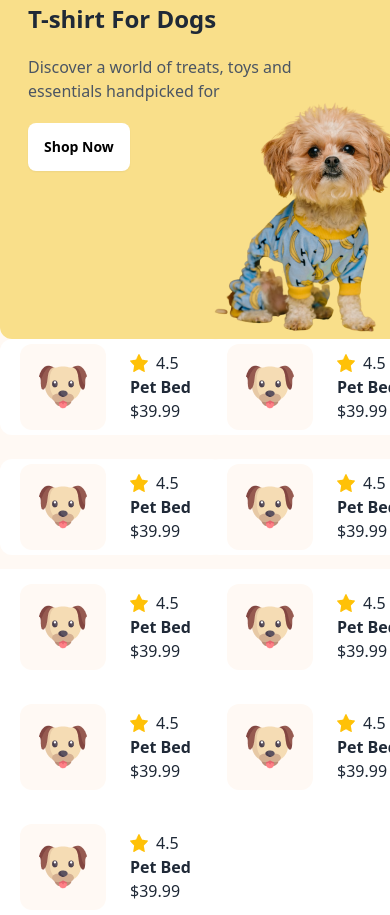
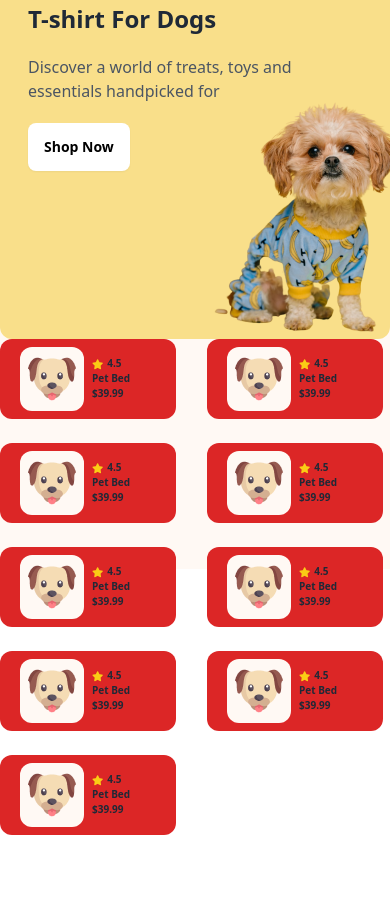
Before and after one commit to shuvoredsky/B11-A3-Browse-Pets, a plain HTML site: page index.html in a window 390 px wide. Shown: the part 1552-2467 px from the top of the page. After the commit the page ends 2387 px from the top, so only its background shows below. Drawn offline with nearby package versions, Linux system fonts and the light colour scheme.

Commit message:
check responsive

```diff
--- a/index.html
+++ b/index.html
@@ -111,12 +111,12 @@
      </section>
 
      <!-- Pet product section -->
-     <section class="bg-[#FFF9F4] h-[770px] w-full" >
+     <section class="bg-[#FFF9F4] h-[770px] w-full lg:px-0" >
       <div class="lg:w-[1320px] mx-auto">
         <h1 class="font-bold pt-16 lg:text-3xl text-2xl lg:pt-28">Trending Pet Products</h1>
       </div>
       <div class="lg:flex lg:w-[1320px] mx-auto gap-6 pt-11">
-        <div class="bg-[#F9DF8A] rounded-xl h-[400px] w-[420px] relative">
+        <div class="bg-[#F9DF8A] rounded-xl h-[400px] lg:w-[420px] w-full relative mx-auto">
           <div class="px-7 pt-16">
             <h1 class="text-2xl font-bold pb-5">T-shirt For Dogs</h1>
             <p class="text-gray-600 pb-5">Discover a world of treats, toys and <br> essentials
@@ -127,85 +127,85 @@
 
         </div>
         <div class="grid lg:grid-cols-3 grid-cols-2 gap-6">
-          <div class="bg-white rounded-xl flex lg:w-[275px] w-56 h-24 lg:h-[118px] gap-6 items-center pl-5">
-            <div class="w-[86px] h-[86px] flex justify-center items-center bg-[#FFF9F4] rounded-xl"><img  src="images/dog-cartoon.png" class=""w-full h-full"" alt="">
+          <div class="bg-red-600 rounded-xl flex lg:w-[275px] w-44 h-20 lg:h-[118px] gap-2 items-center pl-5">
+            <div class="lg:w-[86px] lg:h-[86px] h-16 w-16 flex justify-center items-center bg-[#FFF9F4] rounded-xl"><img  src="images/dog-cartoon.png" alt="">
             </div>
-            <div class="pr-6">
-              <p class="flex items-center"><img class="mr-2" src="images/star.png" alt="">  4.5</p>
-              <h2 class="font-bold">Pet Bed</h2>
-              <h1>$39.99</h1>
+            <div class="pr-5">
+              <p class="flex items-center font-semibold text-[10px] lg:text-xl"><i class="fa-solid fa-star text-yellow-400 mr-1"></i>  4.5</p>
+              <h2 class="text-[10px] lg:text-xl font-bold">Pet Bed</h2>
+              <h1 class="text-[10px] lg:text-xl font-semibold">$39.99</h1>
             </div>
           </div>
-          <div class="bg-white rounded-xl flex lg:w-[275px] w-56 h-24 lg:h-[118px] gap-6 items-center pl-5">
-            <div class="w-[86px] h-[86px] flex justify-center items-center bg-[#FFF9F4] rounded-xl"><img  src="images/dog-cartoon.png" class=""w-full h-full"" alt="">
+          <div class="bg-red-600 rounded-xl flex lg:w-[275px] w-44 h-20 lg:h-[118px] gap-2 items-center pl-5">
+            <div class="lg:w-[86px] lg:h-[86px] h-16 w-16 flex justify-center items-center bg-[#FFF9F4] rounded-xl"><img  src="images/dog-cartoon.png" alt="">
             </div>
-            <div class="pr-6">
-              <p class="flex items-center"><img class="mr-2" src="images/star.png" alt="">  4.5</p>
-              <h2 class="font-bold">Pet Bed</h2>
-              <h1>$39.99</h1>
+            <div class="pr-5">
+              <p class="flex items-center font-semibold text-[10px] lg:text-xl"><i class="fa-solid fa-star text-yellow-400 mr-1"></i>  4.5</p>
+              <h2 class="text-[10px] lg:text-xl font-bold">Pet Bed</h2>
+              <h1 class="text-[10px] lg:text-xl font-semibold">$39.99</h1>
             </div>
           </div>
-          <div class="bg-white rounded-xl flex lg:w-[275px] w-56 h-24 lg:h-[118px] gap-6 items-center pl-5">
-            <div class="w-[86px] h-[86px] flex justify-center items-center bg-[#FFF9F4] rounded-xl"><img  src="images/dog-cartoon.png" class=""w-full h-full"" alt="">
+          <div class="bg-red-600 rounded-xl flex lg:w-[275px] w-44 h-20 lg:h-[118px] gap-2 items-center pl-5">
+            <div class="lg:w-[86px] lg:h-[86px] h-16 w-16 flex justify-center items-center bg-[#FFF9F4] rounded-xl"><img  src="images/dog-cartoon.png" alt="">
             </div>
-            <div class="pr-6">
-              <p class="flex items-center"><img class="mr-2" src="images/star.png" alt="">  4.5</p>
-              <h2 class="font-bold">Pet Bed</h2>
-              <h1>$39.99</h1>
+            <div class="pr-5">
+              <p class="flex items-center font-semibold text-[10px] lg:text-xl"><i class="fa-solid fa-star text-yellow-400 mr-1"></i>  4.5</p>
+              <h2 class="text-[10px] lg:text-xl font-bold">Pet Bed</h2>
+              <h1 class="text-[10px] lg:text-xl font-semibold">$39.99</h1>
             </div>
           </div>
-          <div class="bg-white rounded-xl flex lg:w-[275px] w-56 h-24 lg:h-[118px] gap-6 items-center pl-5">
-            <div class="w-[86px] h-[86px] flex justify-center items-center bg-[#FFF9F4] rounded-xl"><img  src="images/dog-cartoon.png" class=""w-full h-full"" alt="">
+          <div class="bg-red-600 rounded-xl flex lg:w-[275px] w-44 h-20 lg:h-[118px] gap-2 items-center pl-5">
+            <div class="lg:w-[86px] lg:h-[86px] h-16 w-16 flex justify-center items-center bg-[#FFF9F4] rounded-xl"><img  src="images/dog-cartoon.png" alt="">
             </div>
-            <div class="pr-6">
-              <p class="flex items-center"><img class="mr-2" src="images/star.png" alt="">  4.5</p>
-              <h2 class="font-bold">Pet Bed</h2>
-              <h1>$39.99</h1>
+            <div class="pr-5">
+              <p class="flex items-center font-semibold text-[10px] lg:text-xl"><i class="fa-solid fa-star text-yellow-400 mr-1"></i>  4.5</p>
+              <h2 class="text-[10px] lg:text-xl font-bold">Pet Bed</h2>
+              <h1 class="text-[10px] lg:text-xl font-semibold">$39.99</h1>
             </div>
           </div>
-          <div class="bg-white rounded-xl flex lg:w-[275px] w-56 h-24 lg:h-[118px] gap-6 items-center pl-5">
-            <div class="w-[86px] h-[86px] flex justify-center items-center bg-[#FFF9F4] rounded-xl"><img  src="images/dog-cartoon.png" class=""w-full h-full"" alt="">
+          <div class="bg-red-600 rounded-xl flex lg:w-[275px] w-44 h-20 lg:h-[118px] gap-2 items-center pl-5">
+            <div class="lg:w-[86px] lg:h-[86px] h-16 w-16 flex justify-center items-center bg-[#FFF9F4] rounded-xl"><img  src="images/dog-cartoon.png" alt="">
             </div>
-            <div class="pr-6">
-              <p class="flex items-center"><img class="mr-2" src="images/star.png" alt="">  4.5</p>
-              <h2 class="font-bold">Pet Bed</h2>
-              <h1>$39.99</h1>
+            <div class="pr-5">
+              <p class="flex items-center font-semibold text-[10px] lg:text-xl"><i class="fa-solid fa-star text-yellow-400 mr-1"></i>  4.5</p>
+              <h2 class="text-[10px] lg:text-xl font-bold">Pet Bed</h2>
+              <h1 class="text-[10px] lg:text-xl font-semibold">$39.99</h1>
             </div>
           </div>
-          <div class="bg-white rounded-xl flex lg:w-[275px] w-56 h-24 lg:h-[118px] gap-6 items-center pl-5">
-            <div class="w-[86px] h-[86px] flex justify-center items-center bg-[#FFF9F4] rounded-xl"><img  src="images/dog-cartoon.png" class=""w-full h-full"" alt="">
+          <div class="bg-red-600 rounded-xl flex lg:w-[275px] w-44 h-20 lg:h-[118px] gap-2 items-center pl-5">
+            <div class="lg:w-[86px] lg:h-[86px] h-16 w-16 flex justify-center items-center bg-[#FFF9F4] rounded-xl"><img  src="images/dog-cartoon.png" alt="">
             </div>
-            <div class="pr-6">
-              <p class="flex items-center"><img class="mr-2" src="images/star.png" alt="">  4.5</p>
-              <h2 class="font-bold">Pet Bed</h2>
-              <h1>$39.99</h1>
+            <div class="pr-5">
+              <p class="flex items-center font-semibold text-[10px] lg:text-xl"><i class="fa-solid fa-star text-yellow-400 mr-1"></i>  4.5</p>
+              <h2 class="text-[10px] lg:text-xl font-bold">Pet Bed</h2>
+              <h1 class="text-[10px] lg:text-xl font-semibold">$39.99</h1>
             </div>
           </div>
-          <div class="bg-white rounded-xl flex lg:w-[275px] w-56 h-24 lg:h-[118px] gap-6 items-center pl-5">
-            <div class="w-[86px] h-[86px] flex justify-center items-center bg-[#FFF9F4] rounded-xl"><img  src="images/dog-cartoon.png" class=""w-full h-full"" alt="">
+          <div class="bg-red-600 rounded-xl flex lg:w-[275px] w-44 h-20 lg:h-[118px] gap-2 items-center pl-5">
+            <div class="lg:w-[86px] lg:h-[86px] h-16 w-16 flex justify-center items-center bg-[#FFF9F4] rounded-xl"><img  src="images/dog-cartoon.png" alt="">
             </div>
-            <div class="pr-6">
-              <p class="flex items-center"><img class="mr-2" src="images/star.png" alt="">  4.5</p>
-              <h2 class="font-bold">Pet Bed</h2>
-              <h1>$39.99</h1>
+            <div class="pr-5">
+              <p class="flex items-center font-semibold text-[10px] lg:text-xl"><i class="fa-solid fa-star text-yellow-400 mr-1"></i>  4.5</p>
+              <h2 class="text-[10px] lg:text-xl font-bold">Pet Bed</h2>
+              <h1 class="text-[10px] lg:text-xl font-semibold">$39.99</h1>
             </div>
           </div>
-          <div class="bg-white rounded-xl flex lg:w-[275px] w-56 h-24 lg:h-[118px] gap-6 items-center pl-5">
-            <div class="w-[86px] h-[86px] flex justify-center items-center bg-[#FFF9F4] rounded-xl"><img  src="images/dog-cartoon.png" class=""w-full h-full"" alt="">
+          <div class="bg-red-600 rounded-xl flex lg:w-[275px] w-44 h-20 lg:h-[118px] gap-2 items-center pl-5">
+            <div class="lg:w-[86px] lg:h-[86px] h-16 w-16 flex justify-center items-center bg-[#FFF9F4] rounded-xl"><img  src="images/dog-cartoon.png" alt="">
             </div>
-            <div class="pr-6">
-              <p class="flex items-center"><img class="mr-2" src="images/star.png" alt="">  4.5</p>
-              <h2 class="font-bold">Pet Bed</h2>
-              <h1>$39.99</h1>
+            <div class="pr-5">
+              <p class="flex items-center font-semibold text-[10px] lg:text-xl"><i class="fa-solid fa-star text-yellow-400 mr-1"></i>  4.5</p>
+              <h2 class="text-[10px] lg:text-xl font-bold">Pet Bed</h2>
+              <h1 class="text-[10px] lg:text-xl font-semibold">$39.99</h1>
             </div>
           </div>
-          <div class="bg-white rounded-xl flex lg:w-[275px] w-56 h-24 lg:h-[118px] gap-6 items-center pl-5">
-            <div class="w-[86px] h-[86px] flex justify-center items-center bg-[#FFF9F4] rounded-xl"><img  src="images/dog-cartoon.png" class=""w-full h-full"" alt="">
+          <div class="bg-red-600 rounded-xl flex lg:w-[275px] w-44 h-20 lg:h-[118px] gap-2 items-center pl-5">
+            <div class="lg:w-[86px] lg:h-[86px] h-16 w-16 flex justify-center items-center bg-[#FFF9F4] rounded-xl"><img  src="images/dog-cartoon.png" alt="">
             </div>
-            <div class="pr-6">
-              <p class="flex items-center"><img class="mr-2" src="images/star.png" alt="">  4.5</p>
-              <h2 class="font-bold">Pet Bed</h2>
-              <h1>$39.99</h1>
+            <div class="pr-5">
+              <p class="flex items-center font-semibold text-[10px] lg:text-xl"><i class="fa-solid fa-star text-yellow-400 mr-1"></i>  4.5</p>
+              <h2 class="text-[10px] lg:text-xl font-bold">Pet Bed</h2>
+              <h1 class="text-[10px] lg:text-xl font-semibold">$39.99</h1>
             </div>
           </div>
         </div>
```
